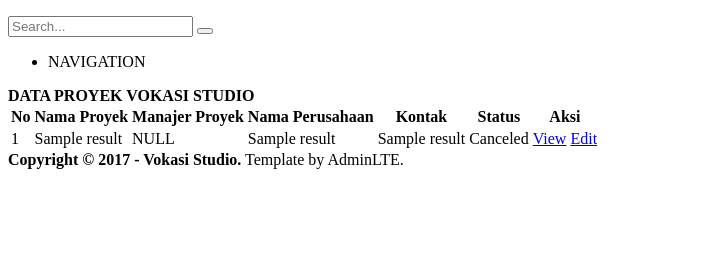
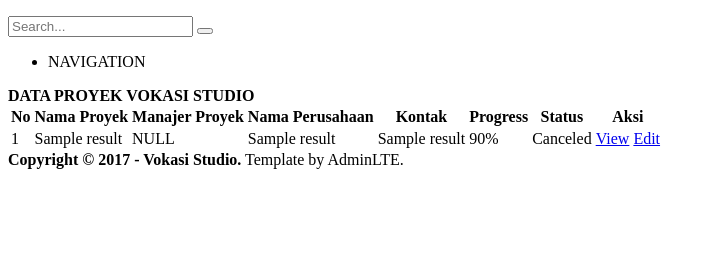
Before and after one commit to hvernanda/vokasistudio, a PHP site: the page made by application/views/dashboard/manajer/all_proyek.php in a window 1280 px wide. Shown: the part 182-448 px from the top of the page, without its empty margins (0-713 px from the left). Run offline with PHP 8.4, Linux system fonts and the light colour scheme; the template is opened without the code that fills it: most values are stand-ins (such as "Sample title", 1, 10 or a date in 2020); data that the repository does not hold is empty.

Commit message:
add progress bar on all project view

```diff
--- a/application/views/dashboard/manajer/all_proyek.php
+++ b/application/views/dashboard/manajer/all_proyek.php
@@ -14,6 +14,7 @@
                                 <th>Manajer Proyek</th>
                                 <th>Nama Perusahaan</th>
                                 <th>Kontak</th>
+                                <th>Progress</th>
                                 <th>Status</th>
                                 <th>Aksi</th>
                             </tr>
@@ -33,6 +34,12 @@
                                 <td><?php echo "NULL" ?> </td>
                                 <td><?php echo $proyek->name_company ?> </td>
                                 <td><?php echo $proyek->name_contact ?> </td>
+                                <td>
+                                    <div class="clearfix"><span class="small pull-right">90%</span></div>
+                                    <div class="progress xs">
+                                        <div class="progress-bar progress-bar-green" style="width:90%"></div>
+                                    </div>
+                                </td>
                                 <td><?php
                                     if($proyek->status == 'on_process')
                                         echo '<span class="label label-warning">On Process</span>' ;
```
